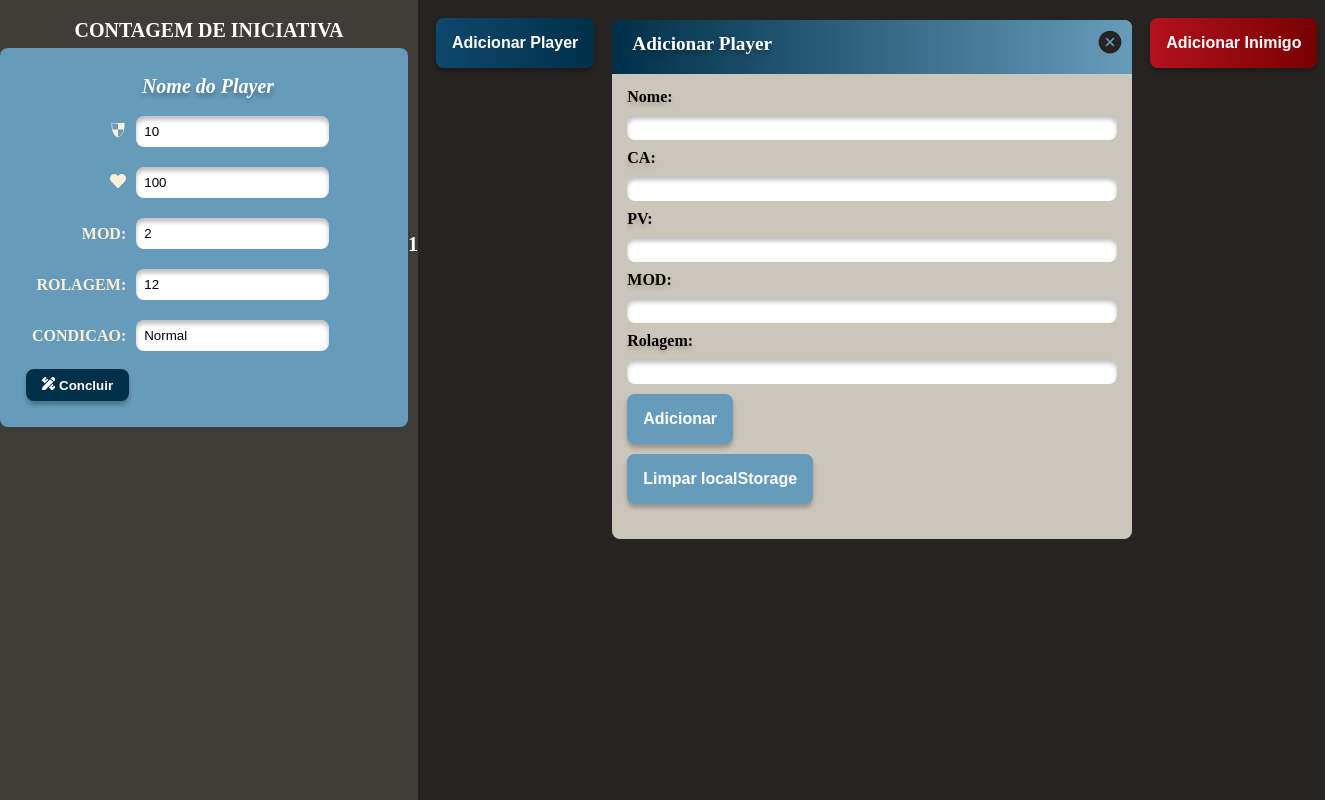
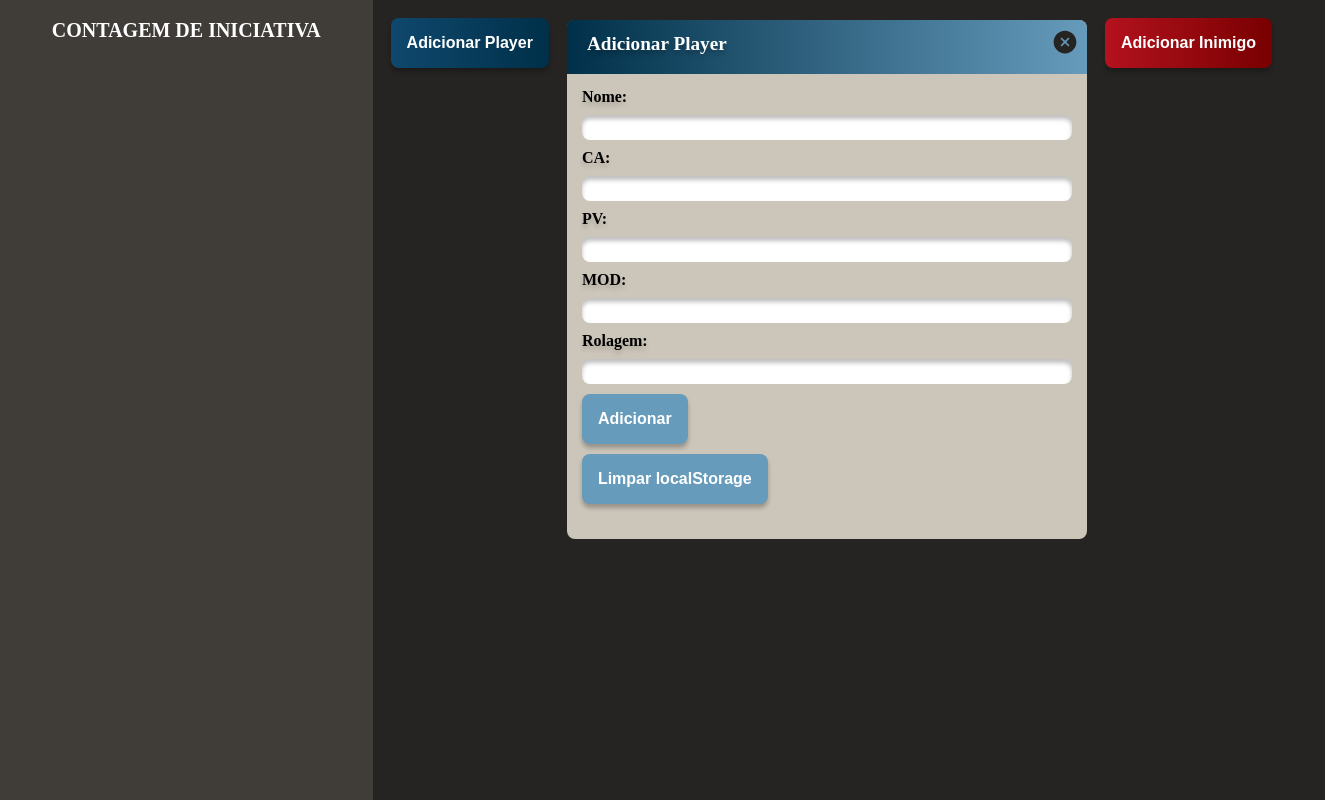
Before and after one commit to PedroVMLopes/iniciative-calculator, a React (Create React App) app: page / in a window 1280 px wide. Shown: the whole page, 1325 px wide, since content can reach past the window. Built offline with nearby package versions, Linux system fonts and the light colour scheme.

Commit message:
Card de player integrado com a localStorage

```diff
--- a/src/components/Main/MenuAddPlayer/MenuAddPlayer.js
+++ b/src/components/Main/MenuAddPlayer/MenuAddPlayer.js
@@ -1,6 +1,7 @@
 import './MenuAddPlayer.css';
 import React, { useState, useEffect } from 'react';
 import { IoIosCloseCircle } from 'react-icons/io';
+
 
 // Função para obter os dados armazenados no localStorage
 const getPlayers = () => {
@@ -30,7 +31,6 @@ export default function MenuAddPlayer() {
         localStorage.clear(); // Limpa todos os dados do localStorage
         setPlayers([]); // Atualiza o estado local para refletir a limpeza
         console.clear();
-        console.log("Dados limpos");
     };
 
 
@@ -54,6 +54,7 @@ export default function MenuAddPlayer() {
             mod: fieldMod,
             rolagem: fieldRolagem,
         };
+        console.log("Novo Player:",novoPlayer);
 
         const updatedPlayers = [...players, novoPlayer];
         setPlayers(updatedPlayers);
--- a/src/components/MenuLateral/CardPlayer/CardPlayer.js
+++ b/src/components/MenuLateral/CardPlayer/CardPlayer.js
@@ -4,10 +4,8 @@ import { GiCheckedShield } from "react-icons/gi";
 import { PlayerDataContext } from "../../Data/PlayerData";
 import './CardPlayer.css';
 
-const CardPlayer = () => {
-
+const CardPlayer = ({player}) => {
     const { playerData, setPlayerData } = useContext(PlayerDataContext);
-
     const [isExpanded, setIsExpanded] = useState(true);
 
     const toggleExpand = () => {
@@ -29,7 +27,7 @@ const CardPlayer = () => {
 
     return (
         <div className="card-player">
-            <h1>{playerData.fieldNome}</h1>
+            <h1>{player.nome}</h1>
             <form onSubmit={handleSubmit} className="card-player-info">
                 {/* Campos do card - expandido */}
                 {isExpanded && (
@@ -41,7 +39,7 @@ const CardPlayer = () => {
                             <input
                                 type="text"
                                 name="fieldCa"
-                                value={playerData.fieldCa}
+                                value={player.ca}
                                 onChange={handleChange}
                             />
                         </label>
@@ -52,7 +50,7 @@ const CardPlayer = () => {
                             <input
                                 type="text"
                                 name="fieldPv"
-                                value={playerData.fieldPv}
+                                value={player.pv}
                                 onChange={handleChange}
                             />
                         </label>
@@ -61,7 +59,7 @@ const CardPlayer = () => {
                             <input
                                 type="text"
                                 name="fieldMod"
-                                value={playerData.fieldMod}
+                                value={player.mod}
                                 onChange={handleChange}
                             />
                         </label>
@@ -70,7 +68,7 @@ const CardPlayer = () => {
                             <input
                                 type="text"
                                 name="fieldRolagem"
-                                value={playerData.fieldRolagem}
+                                value={player.rolagem}
                                 onChange={handleChange}
                             />
                         </label>
@@ -79,7 +77,7 @@ const CardPlayer = () => {
                             <input
                                 type="text"
                                 name="fieldCondicao"
-                                value={playerData.fieldCondicao}
+                                value={player.condicao}
                                 onChange={handleChange}
                             />
                         </label>
--- a/src/components/MenuLateral/MenuLateral.css
+++ b/src/components/MenuLateral/MenuLateral.css
@@ -12,7 +12,7 @@
     padding-top: 20px;
 }
 
-.CardLinhaDeIniciativa {
+.CardsLinhaDeIniciativa {
     display: flex;
     justify-content: space-around;
     align-items: center;
--- a/src/components/MenuLateral/MenuLateral.js
+++ b/src/components/MenuLateral/MenuLateral.js
@@ -1,14 +1,46 @@
+import React, { useState, useEffect } from 'react';
 import BotoesAdicionar from '../Main/BotoesAdicionar/BotoesAdicionar';
 import CardPlayer from './CardPlayer/CardPlayer';
 import styles from './MenuLateral.css';
 
-export default function MenuLateral() {
+// Função para obter os dados armazenados no localStorage
+const getPlayers = () => {
+    const savedPlayers = localStorage.getItem('players');
+    return savedPlayers ? JSON.parse(savedPlayers) : [];
+};
+
+const MenuLateral = () => {
+    const [players, setPlayers] = useState([]);
+
+    // Carrega os jogadores ao montar o componente
+    useEffect(() => {
+        setPlayers(getPlayers());
+    }, []);
+
+    // Monitorar atualizações no localStorage
+    useEffect(() => {
+        const handleStorageChange = () => {
+            setPlayers(getPlayers());
+        };
+
+        // Escuta para mudanças no localStorage
+        window.addEventListener('storage', handleStorageChange);
+        return () => {
+            window.removeEventListener('storage', handleStorageChange);
+        };
+    }, []);
+
+
     return (
         <div className="menu-lateral">
             <h1>CONTAGEM DE INICIATIVA</h1>
-            <div className='CardLinhaDeIniciativa'>
-                <CardPlayer /> <h1> 1 </h1>
+            <div className='CardsLinhaDeIniciativa'>
+                {players.map((player) => (
+                    <CardPlayer key={player.id} player={player} />
+                ))}
             </div>
         </div>
     );
 }
+
+export default MenuLateral;
```
